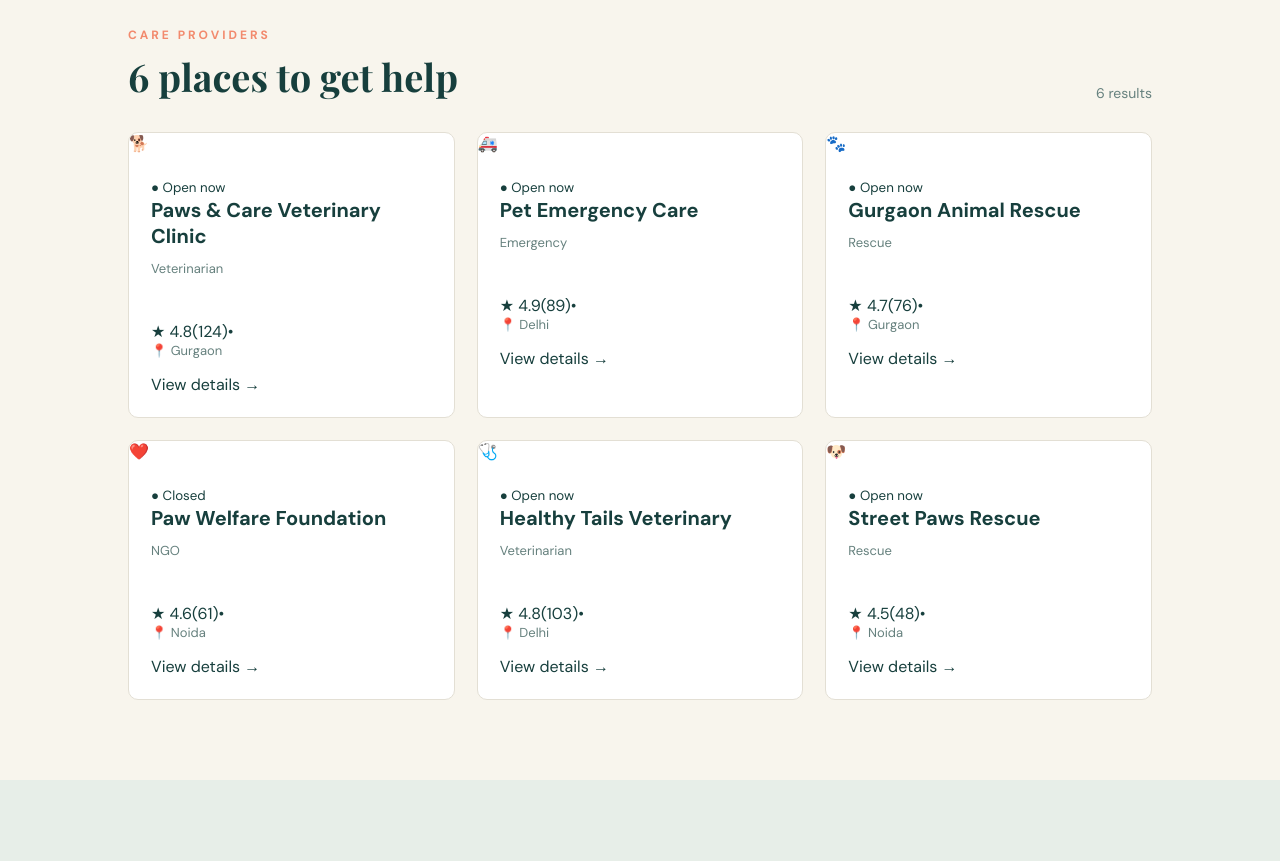
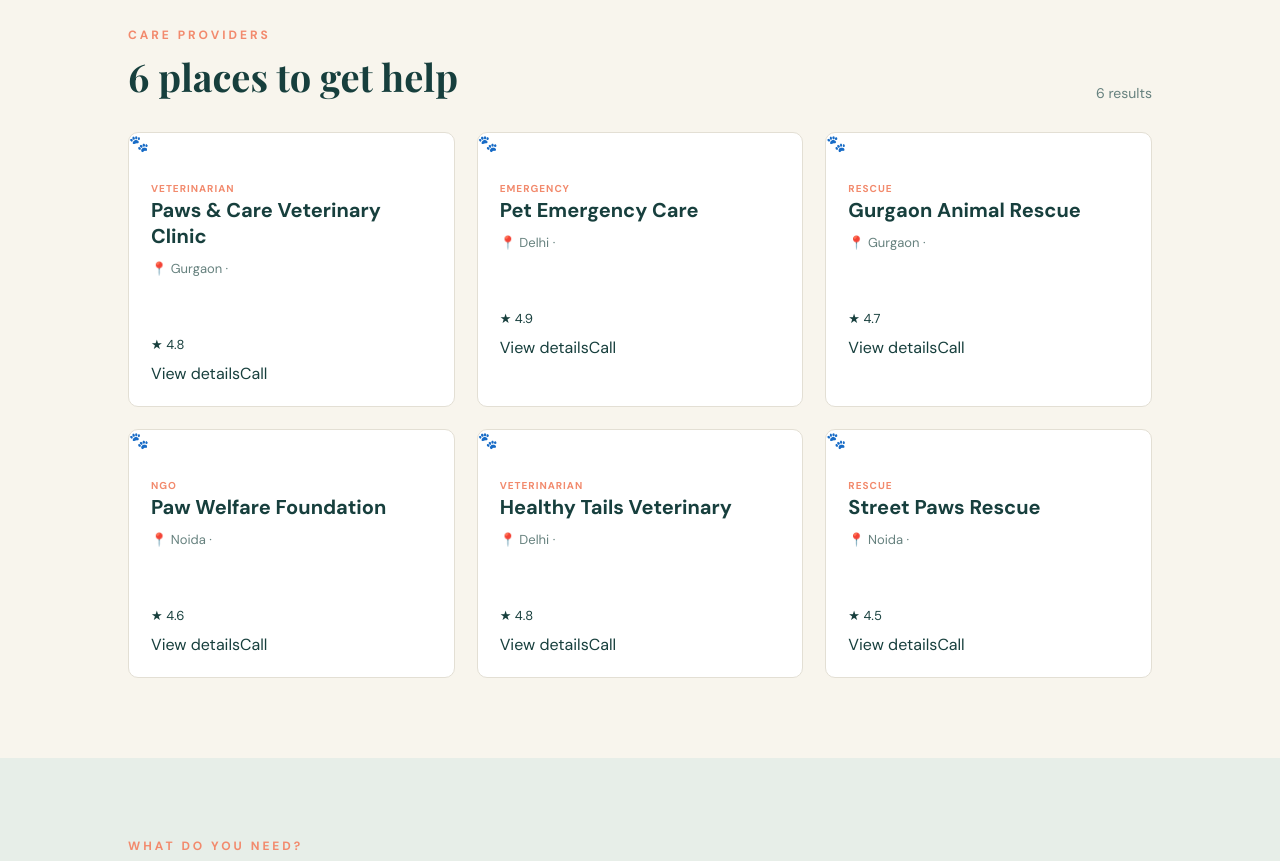
Before and after one commit to sukritisrivastava29/PawCare, a React (Vite) app: page /search in a window 1280 px wide. Shown: the part 740-1601 px from the top of the page. Built offline with nearby package versions, Linux system fonts and the light colour scheme.

Commit message:
provider card

```diff
--- a/src/components/ProviderCard.jsx
+++ b/src/components/ProviderCard.jsx
@@ -1,35 +1,42 @@
 import { Link } from "react-router-dom";
 
-function ProviderCard({ provider }) {
+export default function ProviderCard({ provider }) {
   return (
     <article className="provider-card">
-      <div className="provider-icon">{provider.icon}</div>
+      <div className="provider-icon">🐾</div>
 
       <div className="provider-content">
-        <small className={provider.open ? "open" : "closed"}>
-          ● {provider.open ? "Open now" : "Closed"}
-        </small>
+        <div className="provider-top">
+          <span className="provider-type">{provider.type}</span>
+
+          {provider.available && (
+            <span className="available">Available</span>
+          )}
+        </div>
 
         <h3>{provider.name}</h3>
 
-        <p>{provider.type}</p>
+        <p className="provider-location">
+          📍 {provider.location} · {provider.distance}
+        </p>
 
-        <div className="provider-meta">
+        <div className="provider-rating">
           ★ {provider.rating}
-          <span>({provider.reviews})</span>
-          • {provider.distance}
         </div>
 
-        <div className="provider-location">
-          📍 {provider.location}
+        <div className="provider-actions">
+          <Link to={`/provider/${provider.id}`}>
+            View details
+          </Link>
+
+          <a
+            className="outline"
+            href={`tel:${provider.phone}`}
+          >
+            Call
+          </a>
         </div>
-
-        <Link to={`/provider/${provider.id}`} className="provider-link">
-          View details →
-        </Link>
       </div>
     </article>
   );
 }
-
-export default ProviderCard;
```
